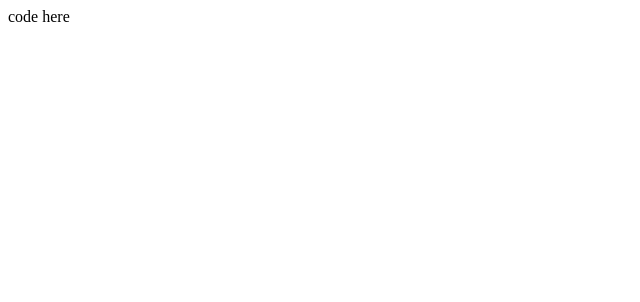
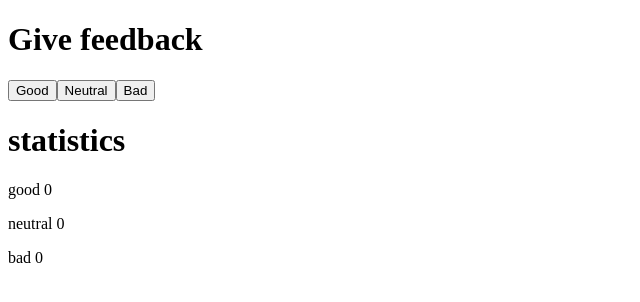
Before and after one commit to Aliimrananjum/fullstackopen_part1, a React (Create React App) app: page / in a window 1280 px wide. Shown: the top 302 px of the page, without its empty margins (0-640 px from the left). Built offline with nearby package versions, Linux system fonts and the light colour scheme.

Commit message:
1.6: unicafe step1 Completed

```diff
--- a/src/App.js
+++ b/src/App.js
@@ -8,8 +8,22 @@
 
   return (
     <div>
-      code here
+      <div>
+      <h1>Give feedback</h1>
+      <button onClick={() =>setGood(good + 1)}>Good</button>
+      <button onClick={() =>setNeutral(neutral + 1)}>Neutral</button>
+      <button onClick={() =>setBad(bad + 1)}>Bad</button>
+      </div>
+
+      <div>
+        <h1>statistics</h1>
+        <p>good {good}</p>
+        <p>neutral {neutral}</p>
+        <p>bad {bad}</p>
+      </div>
     </div>
+
+
   )
 }
 
```
